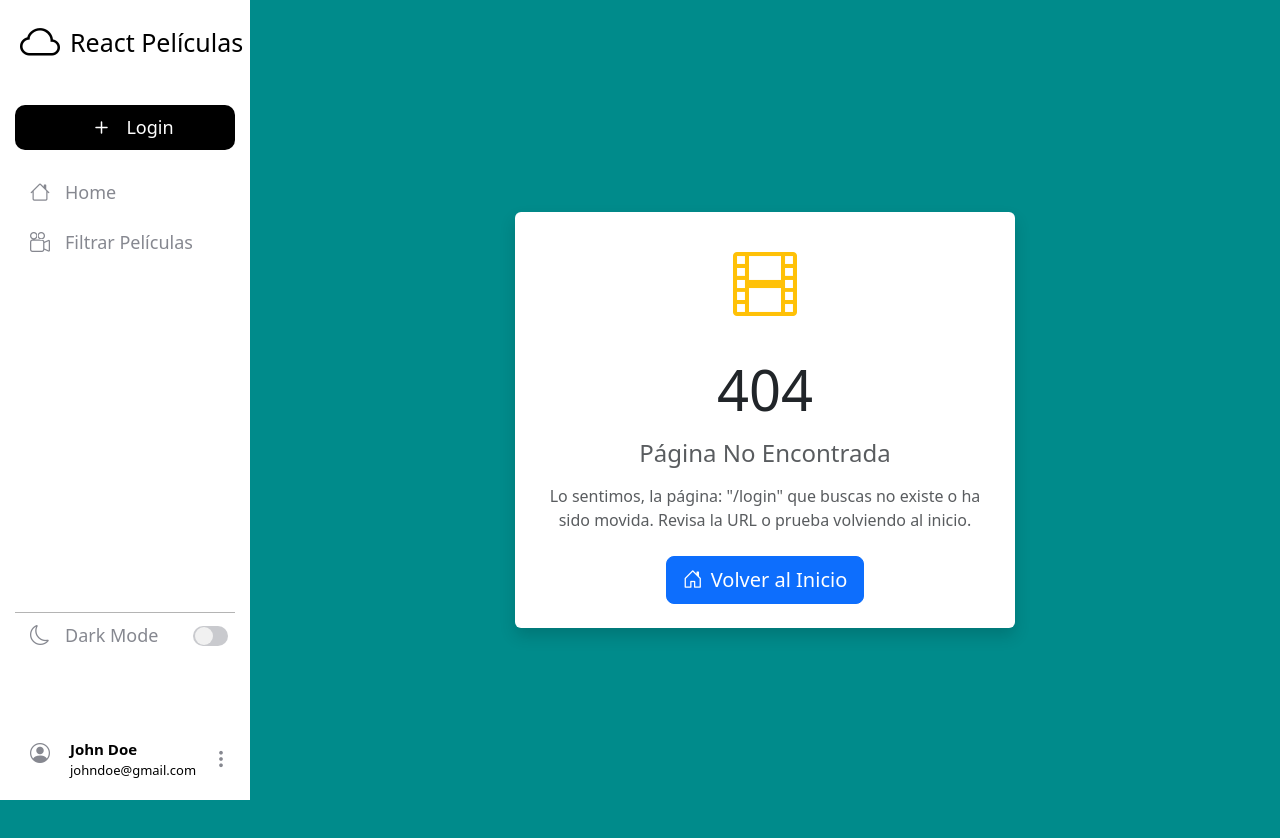
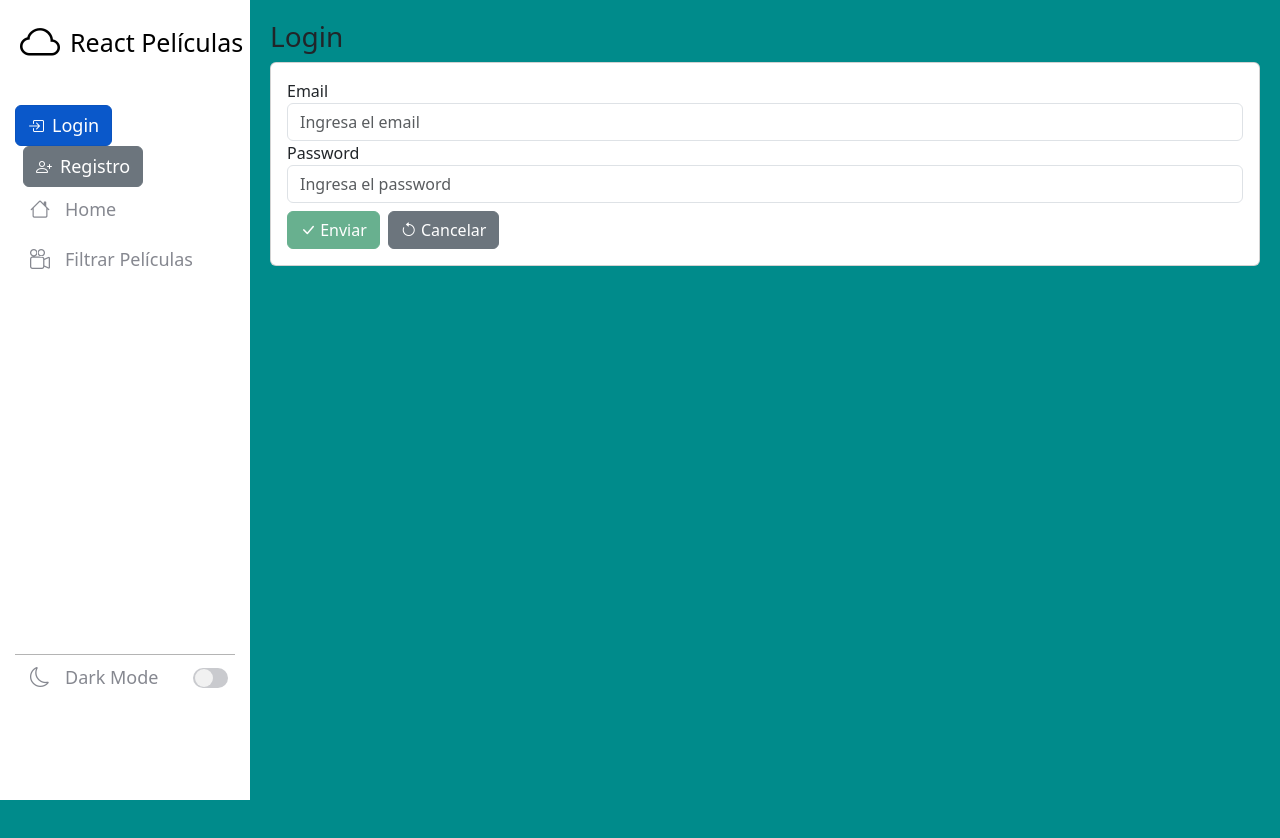
Before and after one commit to ieuresti/ReactPeliculasAPI-Front, a React (Vite) app in the folder react-peliculas/: page /login in a window 1280 px wide. After the commit the page ends 800 px from the top, so only its background shows below. Built offline with nearby package versions, Linux system fonts and the light colour scheme; no server answers.

Commit message:
añadir componentes de registro y login, actualizar rutas en AppRoutes e implementacion formulario de autenticación

```diff
--- a/react-peliculas/src/AppRoutes.tsx
+++ b/react-peliculas/src/AppRoutes.tsx
@@ -15,12 +15,18 @@ import RutaNoEncontrada from './componentes/RutaNoEncontrada';
 import FiltrarPeliculas from './features/peliculas/componentes/FiltrarPeliculas';
 import DetallePelicula from './features/peliculas/componentes/DetallePelicula';
 import RutaProtegida from './features/seguridad/componentes/RutaProtegida';
+import Registro from './features/seguridad/componentes/Registro';
+import Login from './features/seguridad/componentes/Login';
 
 export default function AppRoutes() {
     return (
         <Routes>
             {/* Ruta pública para la página de inicio, accesible para todos los usuarios sin necesidad de claims específicos */}
             <Route path='/' element={<LandingPage />} />
+
+            {/* Rutas públicas para el registro y login, accesibles para todos los usuarios sin necesidad de claims específicos */}
+            <Route path='/registro' element={<Registro />} />
+            <Route path='/login' element={<Login />} />
 
             {/* Rutas protegidas para administradores, utilizando el componente RutaProtegida que verifica los claims del usuario antes de renderizar las rutas hijas */}
             <Route element={<RutaProtegida claims={['esAdmin']} />} >
--- a/react-peliculas/src/componentes/Sidebar.tsx
+++ b/react-peliculas/src/componentes/Sidebar.tsx
@@ -1,7 +1,26 @@
 import { NavLink } from 'react-router';
 import Autorizado from '../features/seguridad/componentes/Autorizado';
+import { useContext, useEffect, useState } from 'react';
+import AutenticacionContext from '../features/seguridad/utilidades/AutenticacionContext';
+import { logout } from '../features/seguridad/utilidades/ManejadorJWT';
 
 export default function Sidebar() {
+
+    // Obtener los valores del contexto
+    const { claims, actualizar } = useContext(AutenticacionContext);
+    const [nombre, setNombre] = useState<string>('');
+
+    useEffect(() => {
+        const emailClaim = claims.filter(x => x.nombre === 'email')[0]?.valor;
+        if (emailClaim) {
+            setNombre(emailClaim.split('@')[0]);
+        }
+    }, [claims])
+
+    function obtenerNombreUsuario(): string {
+        return claims.filter(x => x.nombre === 'email')[0]?.valor;
+    }
+
     return (
         <div className="barra-lateral">
 
@@ -20,10 +39,27 @@ export default function Sidebar() {
                     <span>React Películas</span>
                 </div>
 
-                <button className="boton">
-                    <i className="bi bi-plus"></i>
-                    <span>Login</span>
+                <Autorizado
+                    autorizado={<>
+                        <button className="boton" onClick={() => {
+                            logout();
+                            actualizar([]);
+                        }}>
+                            <i className="bi bi-box-arrow-right"></i>
+                            <span>Logout</span>
                         </button>
+                    </>}
+                    noAutorizado={<>
+                        <NavLink to="/login" className="btn btn-primary">
+                            <i className="bi bi-box-arrow-in-right"></i>
+                            <span className="ms-2">Login</span>
+                        </NavLink>
+                        <NavLink to="/registro" className="btn btn-secondary ms-2">
+                            <i className="bi bi-person-plus"></i>
+                            <span className="ms-2">Registro</span>
+                        </NavLink>
+                    </>}
+                />
             </div>
 
             <nav className="navegacion">
@@ -94,17 +130,21 @@ export default function Sidebar() {
                     </div>
                 </div>
 
+                <Autorizado
+                    autorizado={<>
                         <div className="usuario">
                             <i className="bi bi-person-circle"></i>
 
                             <div className="info-usuario">
                                 <div className="nombre-email">
-                            <span className="nombre">John Doe</span>
-                            <span className="email">johndoe@gmail.com</span>
+                                    <span className="nombre">{nombre}</span>
+                                    <span className="email">{obtenerNombreUsuario()}</span>
                                 </div>
                                 <i className="bi bi-three-dots-vertical"></i>
                             </div>
                         </div>
+                    </>}
+                />
             </div>
 
         </div>
--- /dev/null
+++ b/react-peliculas/src/features/seguridad/componentes/FormularioAutenticacion.tsx
@@ -0,0 +1,97 @@
+import { yupResolver } from '@hookform/resolvers/yup';
+import { useForm, type SubmitHandler } from 'react-hook-form';
+import * as yup from 'yup';
+import type CredencialesUsuario from '../modelos/CredencialesUsuario';
+import clienteAPI from '../../../api/clienteAxios';
+import { guardarTokenLocalStorage, obtenerClaims } from '../utilidades/ManejadorJWT';
+import AutenticacionContext from '../utilidades/AutenticacionContext';
+import { useContext } from 'react';
+import type RespuestaAutenticacion from '../modelos/RespuestaAutenticacion';
+import { NavLink, useNavigate } from 'react-router';
+import Boton from '../../../componentes/Boton';
+import ExtraerErrores from '../../../utils/ExtraerErrores';
+import { toast, ToastContainer } from 'react-toastify';
+
+export default function FormularioAutenticacion(props: FormularioAutenticacionProps) {
+
+    const { actualizar } = useContext(AutenticacionContext);
+    const navigate = useNavigate();
+
+    // Hook useForm de react-hook-form para manejar el formulario
+    const {
+        register, // registra campos del formulario
+        handleSubmit, // maneja el envío del formulario
+        formState: { errors, isValid, isSubmitting } // contiene estado del formulario (errores, validación, envío)
+    } = useForm<CredencialesUsuario>({
+        resolver: yupResolver(reglasDeValidacion), // Resolver de yup para validaciones del formulario
+        mode: 'onChange' // Modo 'onChange': valida en cada cambio del input
+    });
+
+    const onSubmit: SubmitHandler<CredencialesUsuario> = async (data) => {
+        try {
+            const respuesta = await clienteAPI.post<RespuestaAutenticacion>(props.url, data);
+            guardarTokenLocalStorage(respuesta.data);
+            actualizar(obtenerClaims()); // Actualizar los claims en el contexto de autenticación después de iniciar sesión
+            navigate('/');
+        } catch (error: any) {
+            const mensajeError = ExtraerErrores(error.response?.data?.errors);
+            toast.error(mensajeError, {
+                position: "bottom-right",
+                autoClose: 5000,
+                hideProgressBar: false,
+                closeOnClick: false,
+                pauseOnHover: true,
+                draggable: true,
+                progress: undefined,
+                theme: "colored"
+            });
+        }
+    }
+
+    return (
+        <>
+            <div className="card">
+                <div className="card-body">
+                    <form onSubmit={handleSubmit(onSubmit)}>
+                        <div>
+                            <div className="form-group">
+                                <label htmlFor="email">Email</label>
+                                <input type="email" className="form-control" placeholder="Ingresa el email" {...register('email')} autoComplete="off" />
+                            </div>
+                            {errors.email && <p className='error'>{errors.email.message}</p>}
+                        </div>
+
+                        <div>
+                            <div className="form-group">
+                                <label htmlFor="password">Password</label>
+                                <input type="password" className="form-control" placeholder="Ingresa el password" {...register('password')} autoComplete="off" />
+                            </div>
+                            {errors.password && <p className='error'>{errors.password.message}</p>}
+                        </div>
+
+                        <div className="mt-2">
+                            <Boton type='submit' btnClassName='btn btn-success' disabled={!isValid || isSubmitting}>
+                                <i className="bi bi-check-lg"></i> {isSubmitting ? 'Enviando...' : 'Enviar'}
+                            </Boton>
+
+                            <NavLink to="/" className="btn btn-secondary ms-2">
+                                <i className="bi bi-arrow-counterclockwise"></i> Cancelar
+                            </NavLink>
+                        </div>
+                    </form>
+                </div>
+            </div>
+
+            <ToastContainer />
+        </>
+    )
+}
+
+interface FormularioAutenticacionProps {
+    url: string;
+}
+
+const reglasDeValidacion = yup.object({
+    email: yup.string().required('El email es obligatorio'),
+    password: yup.string().required('El password es obligatorio')
+})
--- /dev/null
+++ b/react-peliculas/src/features/seguridad/componentes/Login.tsx
@@ -0,0 +1,10 @@
+import FormularioAutenticacion from './FormularioAutenticacion';
+
+export default function Login() {
+    return (
+        <>
+            <h3>Login</h3>
+            <FormularioAutenticacion url="/usuarios/login" />
+        </>
+    )
+}
--- /dev/null
+++ b/react-peliculas/src/features/seguridad/componentes/Registro.tsx
@@ -0,0 +1,10 @@
+import FormularioAutenticacion from './FormularioAutenticacion';
+
+export default function Registro() {
+    return (
+        <>
+            <h3>Registro</h3>
+            <FormularioAutenticacion url="/usuarios/registrar" />
+        </>
+    )
+}
```
Lines whose indentation alone changed are shown as unchanged.
